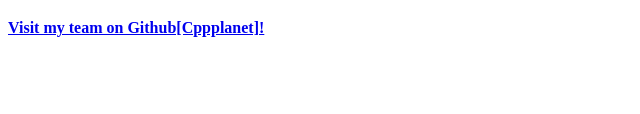
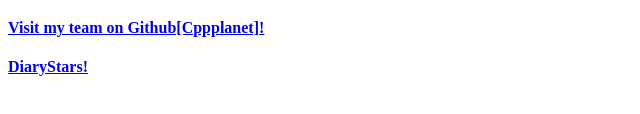
Before and after one commit to Cppplanet/Cppplanet.github.io, a plain HTML site: page index.html in a window 1280 px wide. Shown: the part 334-448 px from the top of the page, without its empty margins (0-640 px from the left). Drawn offline with Linux system fonts and the light colour scheme.

Commit message:
Update index.html

```diff
--- a/index.html
+++ b/index.html
@@ -10,5 +10,6 @@
 <h4>Special Thanks To Github!</h4>
 <h4><a href="https://github.com/TouristDream">Visit me on Github[TouristDream]!</a></h4>
 <h4><a href="https://github.com/Cppplanet">Visit my team on Github[Cppplanet]!</a></h4>
+<h4><a href="https://diarystars.github.io/Homepage">DiaryStars!</a></h4>
 </body>
 </html>
```
